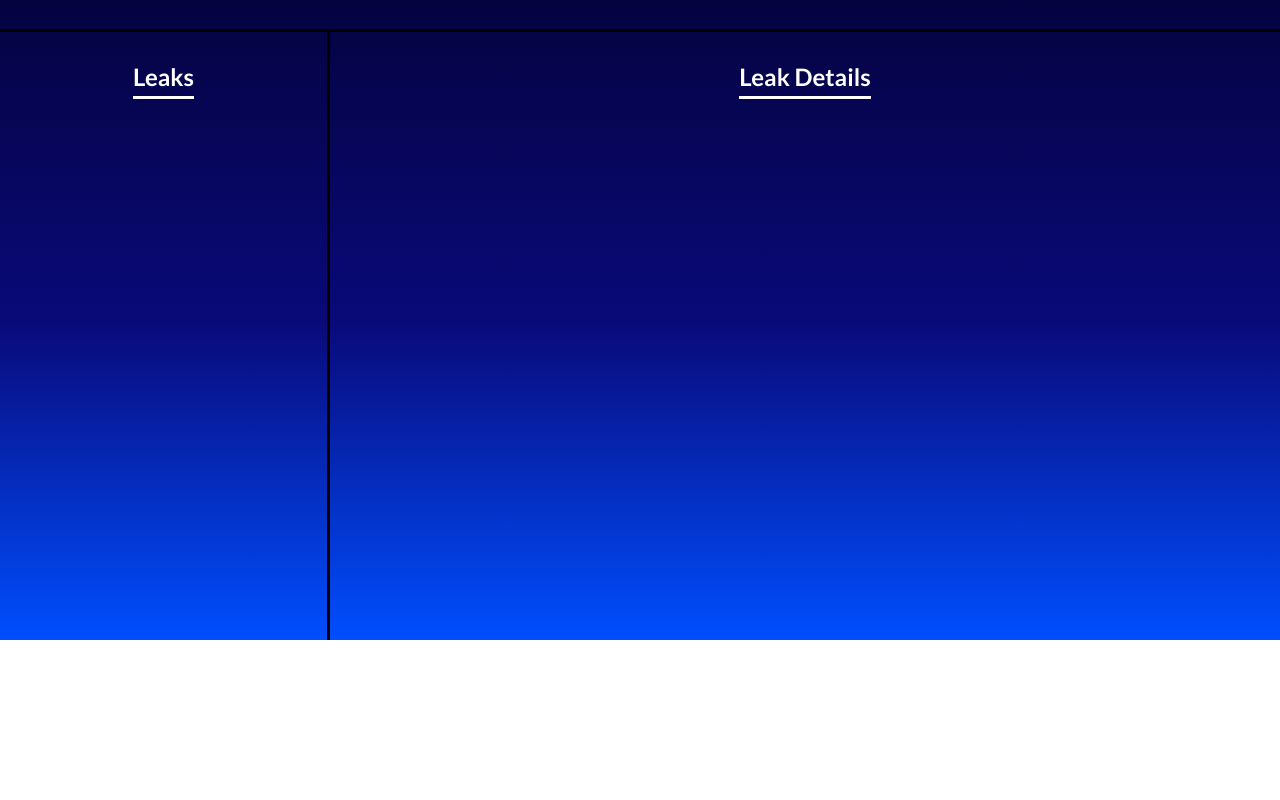
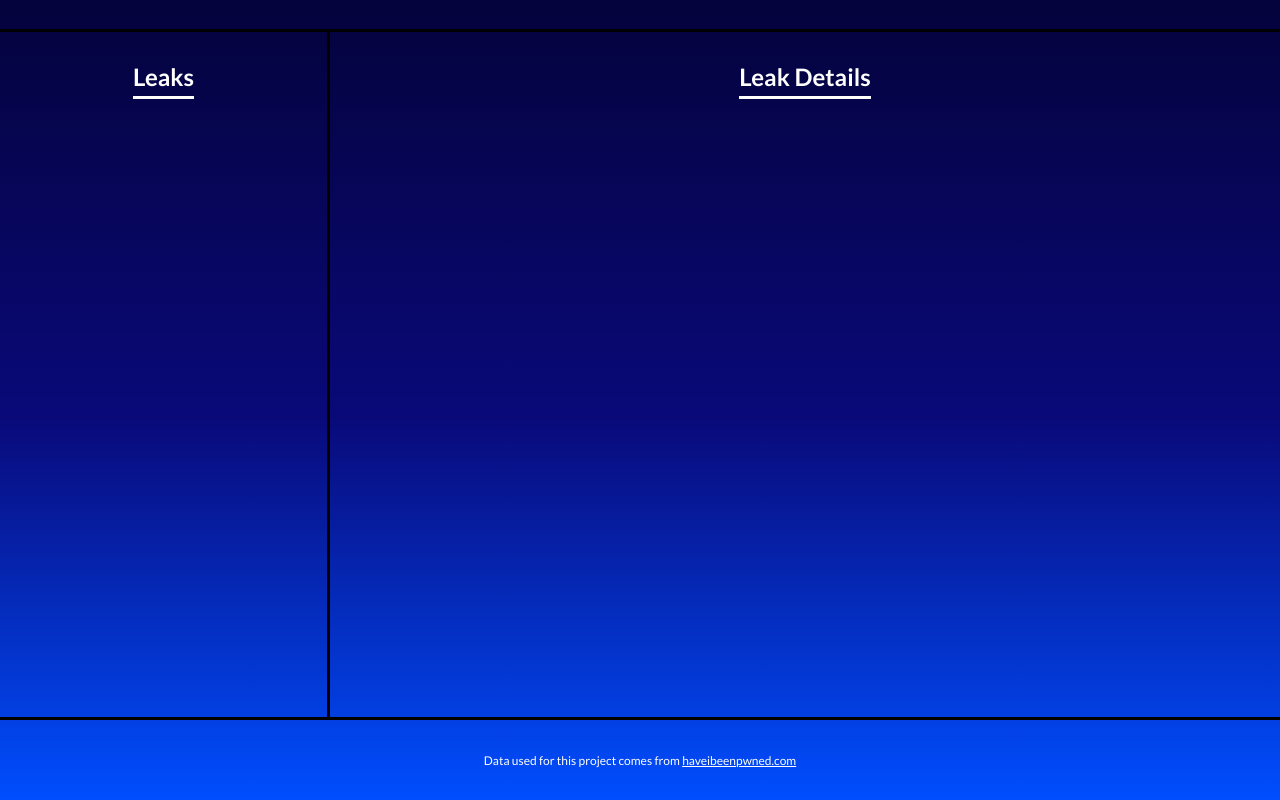
Before and after one commit to macsta31/isaixdwscan, a React (Vite) app: page / in a window 1280 px wide. Shown: the part 160-960 px from the top of the page. Before the commit the page ends 800 px from the top, so only its background shows below. Built offline with nearby package versions, Linux system fonts and the light colour scheme.

Commit message:
copyright acknowledgment for hibp

```diff
--- /dev/null
+++ b/src/components/Footer.tsx
@@ -0,0 +1,22 @@
+import styled from 'styled-components'
+
+const Footer = () => {
+  return (
+    <Div>
+        <P>Data used for this project comes from <a href={'haveibeenpwned.com'}>haveibeenpwned.com</a></P>
+    </Div>
+  )
+}
+
+const Div = styled.div`
+    display: flex;
+    align-items:center;
+    justify-content: center;
+    border-top: 3px solid black;
+    height: 10vh;
+`
+
+const P = styled.p`
+    font-size: 12px;
+`
+export default Footer
--- a/src/components/Layout.tsx
+++ b/src/components/Layout.tsx
@@ -1,6 +1,7 @@
 import Header from "./Header"
 import Body from "./Body"
 import styled from 'styled-components'
+import Footer from "./Footer"
 import { useState } from "react"
 
 const Layout = () => {
@@ -38,6 +39,7 @@ const Layout = () => {
         <Header callAPI={callAPI} clearLeaks={clearLeaks} />
 
         <Body leaks={leaks} errorMessage={error} />
+        <Footer />
     </Container>
     )
 }
@@ -45,7 +47,7 @@ const Layout = () => {
 const Container = styled.div`
     display:flex;
     flex-direction:column;
-    min-height: 100vh;
+    min-height: 120vh;
 `
 
 export default Layout
```
